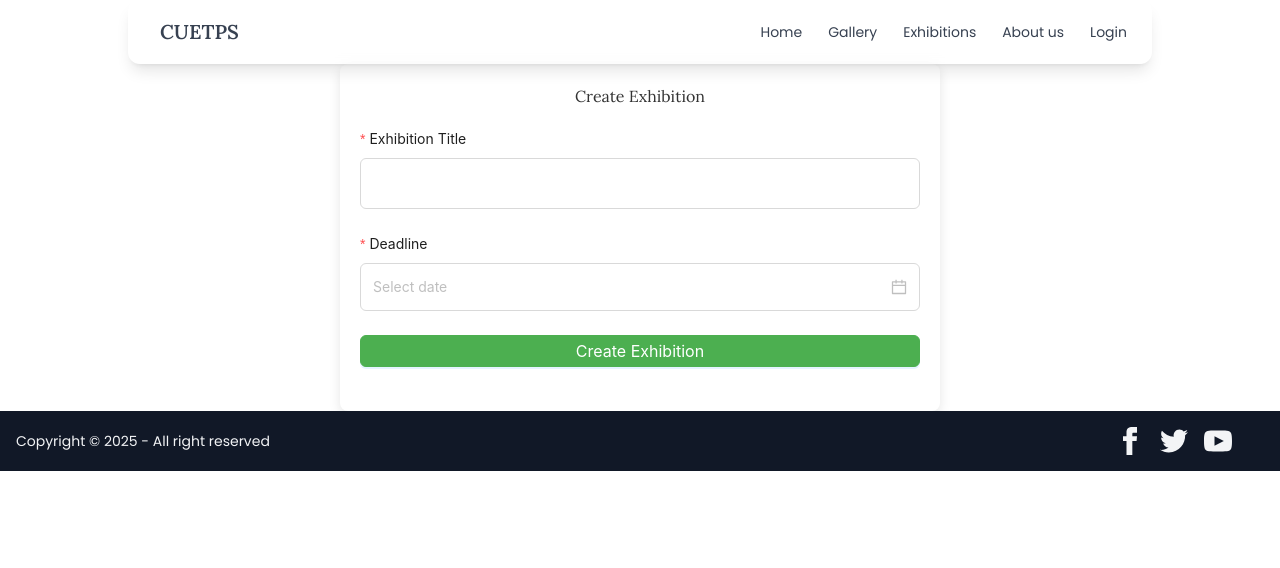
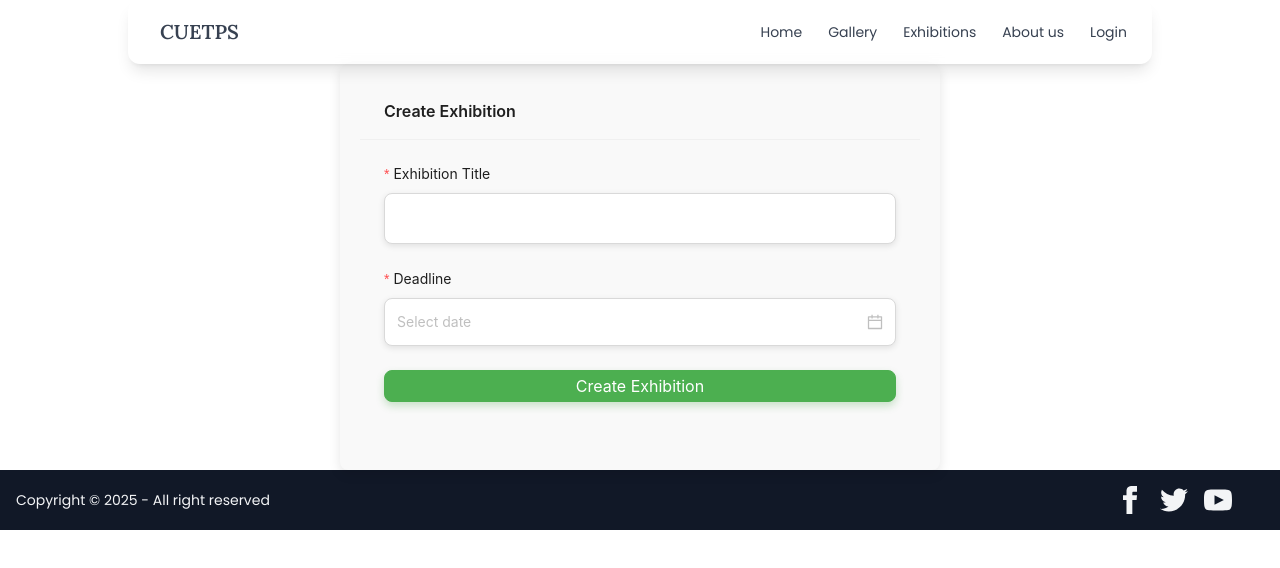
Before and after one commit to shadmansaleh/Cuet-Photographic-Society, a React (Vite) app in the folder frontend/: page /admin/create-exhibition in a window 1280 px wide. Shown: the top 568 px of the page. Built offline with nearby package versions, Linux system fonts and the light colour scheme; a web font is replaced by a local one.

Commit message:
exhibition table is added

```diff
--- a/frontend/src/pages/Admin/AdminPage.tsx
+++ b/frontend/src/pages/Admin/AdminPage.tsx
@@ -1,12 +1,32 @@
-import { Tabs, Button, Modal } from "antd";
-import { useState } from "react";
+// AdminPage.tsx
+import { Tabs, Button, Modal, message } from "antd";
+import { useState, useEffect } from "react";
 import UserTable from "./UserTable";
 import PhotoTable from "./PhotoTable";
 import CreateExhibition from "./CreateExhibition";
+import ExhibitionTable from "./ExhibitionTable";
 import styles from "./AdminPage.module.css";
 
 const AdminPage = () => {
   const [isModalVisible, setIsModalVisible] = useState(false);
+  const [exhibitions, setExhibitions] = useState<any[]>([]);
+
+  useEffect(() => {
+    // Temporary hardcoded exhibitions data
+    setExhibitions([
+      { _id: "1", number: 1 },
+      { _id: "2", number: 2 },
+      { _id: "3", number: 3 },
+    ]);
+  }, []);
+
+  const handleCreateExhibitionClick = () => {
+    setIsModalVisible(true);
+  };
+
+  const handleCancelModal = () => {
+    setIsModalVisible(false);
+  };
 
   const tabItems = [
     {
@@ -19,15 +39,12 @@ const AdminPage = () => {
       label: "Manage Photos",
       children: <PhotoTable />,
     },
+    ...exhibitions.map((exhibition) => ({
+      key: `exhibition-${exhibition._id}`,
+      label: `Exhibition ${exhibition.number}`,
+      children: <ExhibitionTable exhibitionId={exhibition._id} />,
+    })),
   ];
-
-  const handleCreateExhibitionClick = () => {
-    setIsModalVisible(true);
-  };
-
-  const handleCancelModal = () => {
-    setIsModalVisible(false);
-  };
 
   return (
     <div className={styles.adminPage}>
--- /dev/null
+++ b/frontend/src/pages/Admin/CreateExhibition.module.css
@@ -0,0 +1,27 @@
+/* Style for the card container */
+.ant-card {
+    transition: all 0.3s ease;
+  }
+
+  /* Hover effect for the card */
+  .ant-card:hover {
+    box-shadow: 0 8px 16px rgba(0, 0, 0, 0.2);
+  }
+
+  /* Style for form buttons */
+  .ant-btn-primary {
+    transition: all 0.3s ease;
+  }
+
+  .ant-btn-primary:hover {
+    background-color: #45a049;
+    border-color: #45a049;
+  }
+
+  /* Add custom font for title */
+  .ant-card-head-title {
+    font-family: 'Roboto', sans-serif;
+    font-weight: 700;
+    font-size: 22px;
+    color: #333;
+  }
--- a/frontend/src/pages/Admin/CreateExhibition.tsx
+++ b/frontend/src/pages/Admin/CreateExhibition.tsx
@@ -1,5 +1,5 @@
 import React from "react";
-import { Form, Input, DatePicker, Button, message } from "antd";
+import { Form, Input, DatePicker, Button, message, Card } from "antd";
 import axios from "axios";
 import moment, { Moment } from "moment";
 
@@ -26,26 +26,33 @@ const CreateExhibition: React.FC = () => {
   };
 
   return (
-    <div
+    <Card
+      title="Create Exhibition"
+      bordered={false}
       style={{
+        width: "100%",
         maxWidth: 600,
         margin: "0 auto",
-        padding: "20px",
-        backgroundColor: "#fff",
+        backgroundColor: "#f9f9f9",
         boxShadow: "0 4px 12px rgba(0, 0, 0, 0.1)",
         borderRadius: "8px",
+        padding: "20px",
       }}
     >
-      <h2 style={{ textAlign: "center", marginBottom: "20px", color: "#333" }}>
-        Create Exhibition
-      </h2>
       <Form form={form} layout="vertical" onFinish={onFinish}>
         <Form.Item
           name="title"
           label="Exhibition Title"
           rules={[{ required: true, message: "Please input the title!" }]}
         >
-          <Input style={{ padding: "12px", fontSize: "16px" }} />
+          <Input
+            style={{
+              padding: "12px",
+              fontSize: "16px",
+              borderRadius: "8px",
+              boxShadow: "0 2px 6px rgba(0, 0, 0, 0.1)",
+            }}
+          />
         </Form.Item>
         <Form.Item
           name="deadline"
@@ -53,7 +60,13 @@ const CreateExhibition: React.FC = () => {
           rules={[{ required: true, message: "Please select a deadline!" }]}
         >
           <DatePicker
-            style={{ width: "100%", padding: "12px", fontSize: "16px" }}
+            style={{
+              width: "100%",
+              padding: "12px",
+              fontSize: "16px",
+              borderRadius: "8px",
+              boxShadow: "0 2px 6px rgba(0, 0, 0, 0.1)",
+            }}
             disabledDate={(current) => current && current < moment().endOf("day")}
           />
         </Form.Item>
@@ -65,15 +78,17 @@ const CreateExhibition: React.FC = () => {
               width: "100%",
               padding: "12px",
               fontSize: "16px",
+              borderRadius: "8px",
               backgroundColor: "#4CAF50",
               borderColor: "#4CAF50",
+              boxShadow: "0 4px 8px rgba(0, 128, 0, 0.2)",
             }}
           >
             Create Exhibition
           </Button>
         </Form.Item>
       </Form>
-    </div>
+    </Card>
   );
 };
 
--- /dev/null
+++ b/frontend/src/pages/Admin/ExhibitionTable.tsx
@@ -0,0 +1,88 @@
+// ExhibitionTable.tsx
+import { Table, Button, message } from "antd";
+import { useEffect, useState } from "react";
+import styles from "./AdminPage.module.css";
+
+const ExhibitionTable = ({ exhibitionId }: { exhibitionId: string }) => {
+  const [photos, setPhotos] = useState<any[]>([]);
+  const [loading, setLoading] = useState(false);
+
+  useEffect(() => {
+    // Temporary hardcoded photos data for each exhibition
+    if (exhibitionId === "1") {
+      setPhotos([
+        { _id: "1", title: "Photo 1", uploader: { name: "User A" }, createdAt: "2025-01-01T10:00:00Z", photoUrl: "/dummy/photo1.jpg" },
+        { _id: "2", title: "Photo 2", uploader: { name: "User B" }, createdAt: "2025-01-02T10:00:00Z", photoUrl: "/dummy/photo2.jpg" },
+      ]);
+    } else if (exhibitionId === "2") {
+      setPhotos([
+        { _id: "3", title: "Photo 3", uploader: { name: "User C" }, createdAt: "2025-01-03T10:00:00Z", photoUrl: "/dummy/photo3.jpg" },
+        { _id: "4", title: "Photo 4", uploader: { name: "User D" }, createdAt: "2025-01-04T10:00:00Z", photoUrl: "/dummy/photo4.jpg" },
+      ]);
+    } else {
+      setPhotos([
+        { _id: "5", title: "Photo 5", uploader: { name: "User E" }, createdAt: "2025-01-05T10:00:00Z", photoUrl: "/dummy/photo5.jpg" },
+      ]);
+    }
+  }, [exhibitionId]);
+
+  const downloadPhoto = async (id: string, title: string) => {
+    // You can create a download link for dummy photos
+    const link = document.createElement("a");
+    link.href = `/dummy/${title}.jpg`;
+    link.setAttribute("download", `${title}.jpg`);
+    document.body.appendChild(link);
+    link.click();
+    link.remove();
+  };
+
+  const columns = [
+    { title: "Photo Title", dataIndex: "title", key: "title" },
+    {
+      title: "Uploader",
+      key: "uploader",
+      render: (_: any, record: any) => record.uploader?.name || "Unknown",
+    },
+    {
+      title: "Uploaded At",
+      dataIndex: "createdAt",
+      key: "createdAt",
+      render: (date: string) => {
+        const formattedDate = new Date(date);
+        return !isNaN(formattedDate.getTime()) ? formattedDate.toLocaleString() : "Invalid Date";
+      },
+    },
+    {
+      title: "Action",
+      key: "action",
+      render: (_: any, record: any) => (
+        <>
+          <Button
+            type="link"
+            onClick={() => window.open(record.photoUrl, "_blank")}
+          >
+            View
+          </Button>
+          <Button onClick={() => downloadPhoto(record._id, record.title)}>
+            Download
+          </Button>
+        </>
+      ),
+    },
+  ];
+
+  return (
+    <div className={styles.tableContainer}>
+      <Table
+        columns={columns}
+        dataSource={photos}
+        rowKey="_id"
+        bordered
+        loading={loading}
+        pagination={false}
+      />
+    </div>
+  );
+};
+
+export default ExhibitionTable;
```
